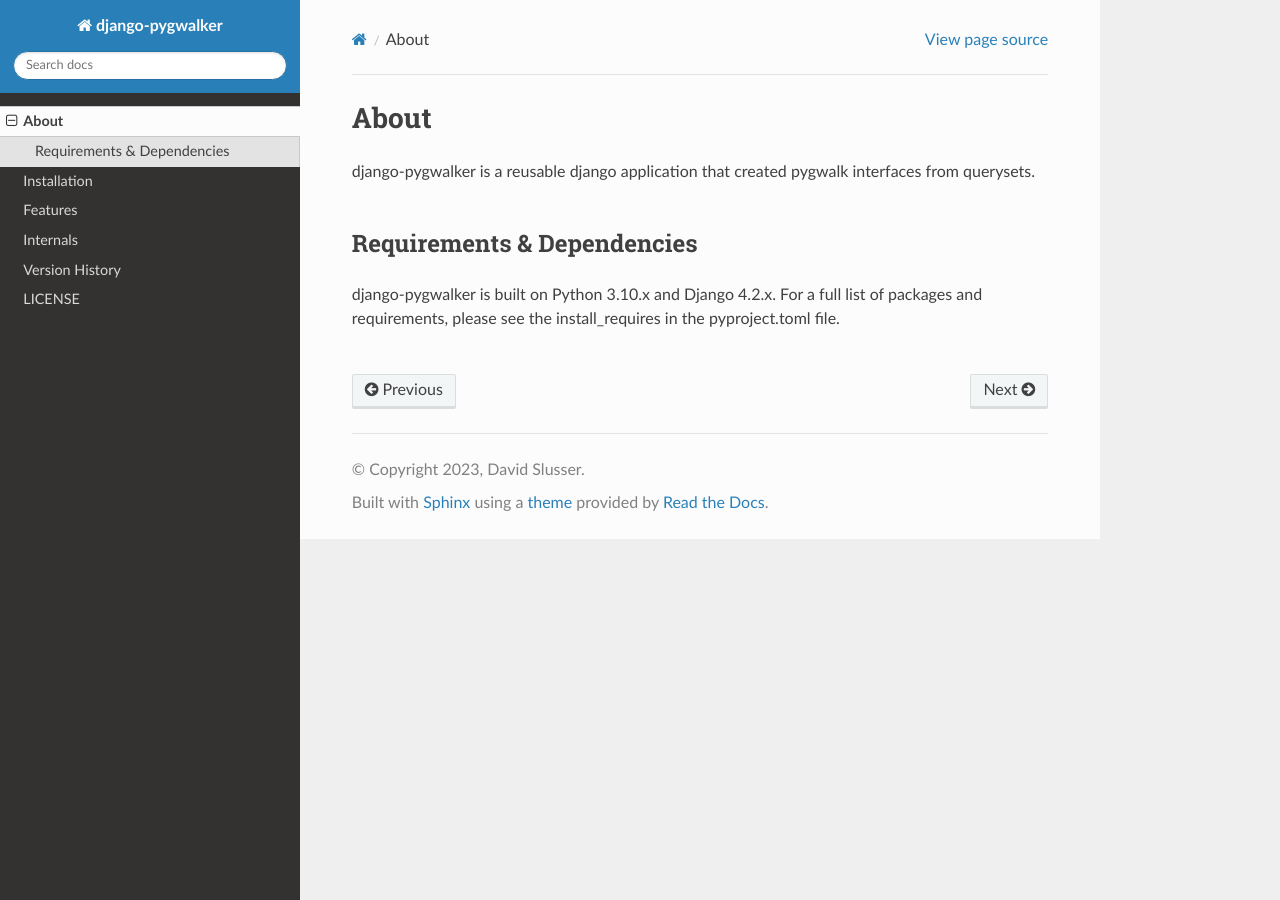
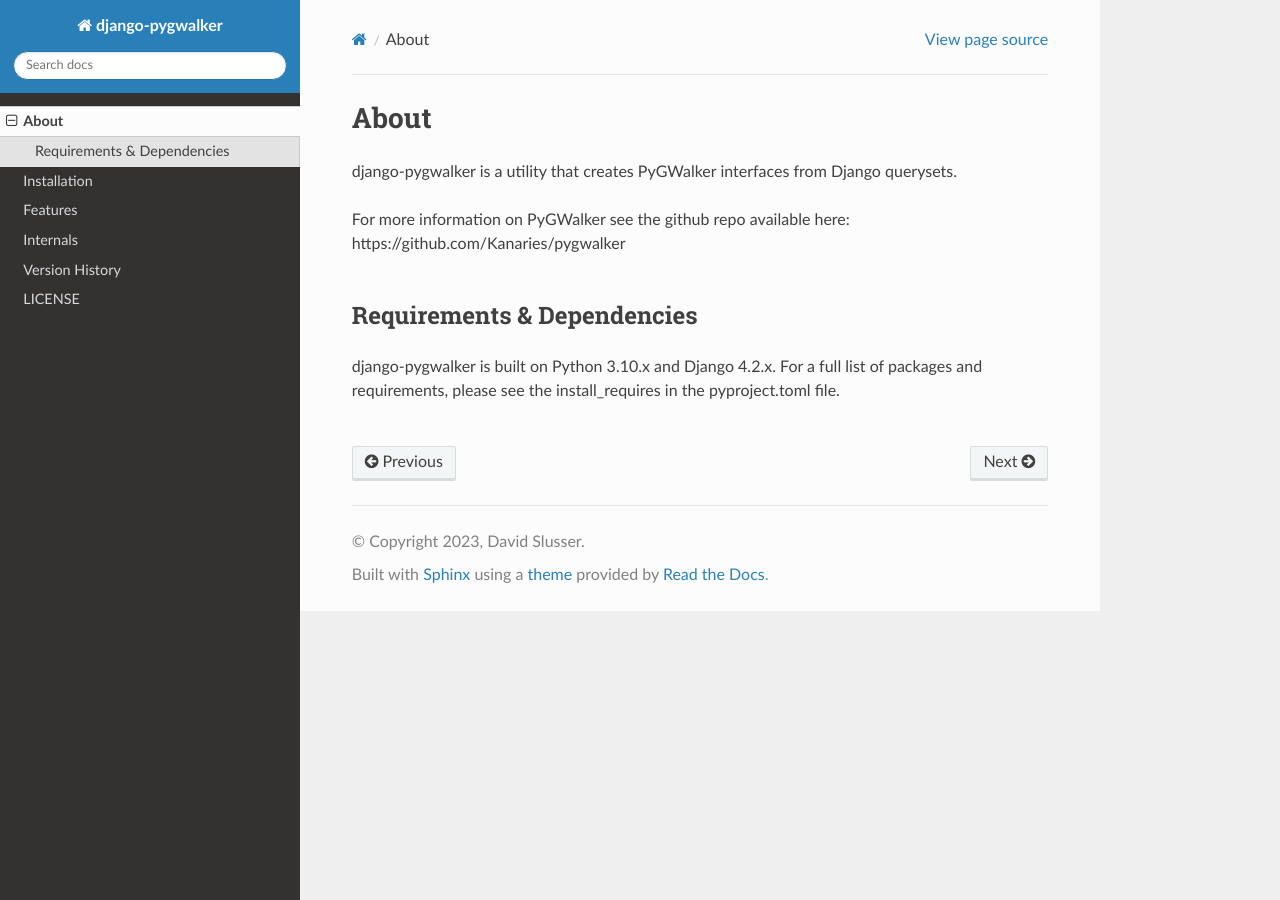
Before and after one commit to djangoaddicts/django-pygwalker, a Sphinx documentation site: the page built from docs/source/about.md, in a window 1280 px wide. Built offline with Sphinx 7.4.7 and the Read the Docs theme 2.0.0, drawn with Linux system fonts in a browser that asks for light colours.

Commit message:
Update about.md

```diff
--- a/docs/source/about.md
+++ b/docs/source/about.md
@@ -1,6 +1,8 @@
 # About
 
-django-pygwalker is a reusable django application that created pygwalk interfaces from querysets.
+django-pygwalker is a utility that creates PyGWalker interfaces from Django querysets.
+
+For more information on PyGWalker see the github repo available here: https://github.com/Kanaries/pygwalker
 
 <br/>
 
```
